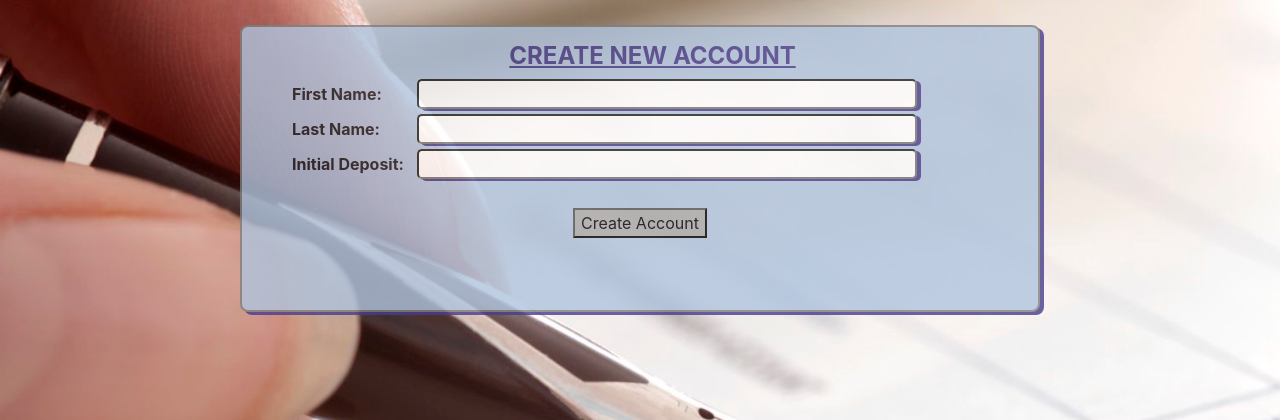
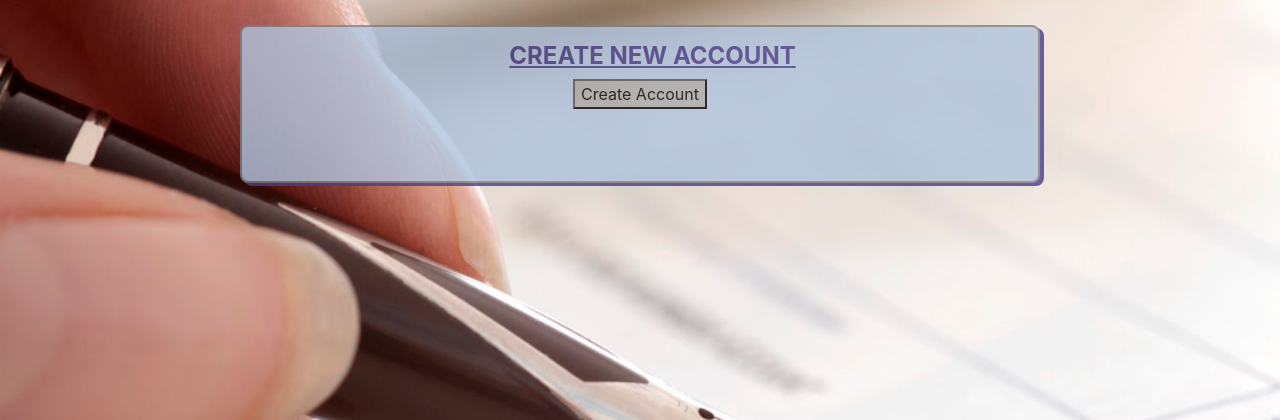
Before and after one commit to TLyons830/The-Tech-Academy-Python-Coding-Projects, a Django app: page /CreateNewAccount/ in a window 1280 px wide. Shown: the part 38-458 px from the top of the page. Run offline with Django 3.2, Linux system fonts and the light colour scheme; some libraries are stand-ins or nearby versions.

Commit message:
python 154 draft 2

```diff
--- a/Tech_Project/src/mainapp/checkbook/templates/CreateNewAccount.html
+++ b/Tech_Project/src/mainapp/checkbook/templates/CreateNewAccount.html
@@ -7,10 +7,7 @@
 			{% csrf_token %}
 			{{ form.non_field_errors }}
 			{{ form.as_p }}
-			<label>First Name:</label><input type="text" name="firstName"><br>
-			<label>Last Name:</label><input type="text" name="lastName"><br>
-			<label>Initial Deposit:</label><input type="text" name="initialDeposit"><br><br>
-			<button id="new-account-button" type="submit" name="Save_Account"><a href="{% url 'BalanceSheet' %}">Create Account</a></button>
+			<button id="new-account-button" type="submit" name="Save_Account"><a href="{% url 'index' %}">Create Account</a></button>
 		</form>
 		<br>
 	</div>
--- a/Tech_Project/src/mainapp/checkbook/views.py
+++ b/Tech_Project/src/mainapp/checkbook/views.py
@@ -16,7 +16,7 @@ def CreateNewAccount(request):
     form = AccountInfo(request.POST or None)
     if form.is_valid():
         form.save()
-        return redirect('admin_console')
+        return redirect('index')
     else:
         print(form.errors)
         form = AccountInfo()
```
Also changed, not shown: Tech_Project/src/mainapp/templates/index.html (+8 -6 lines).
